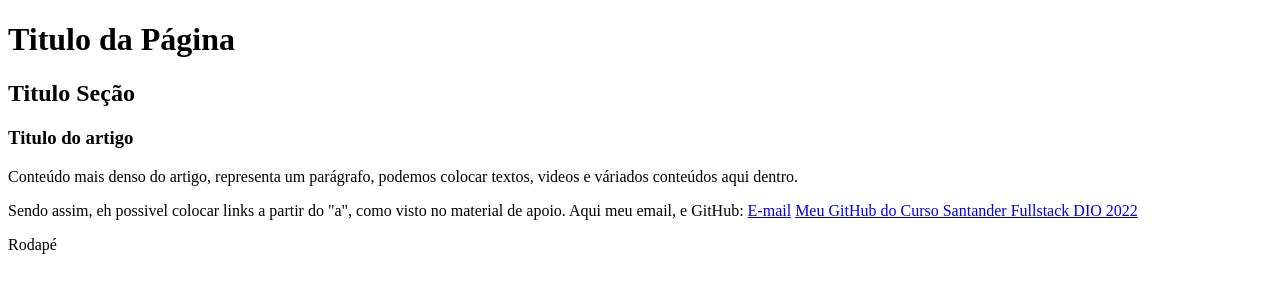
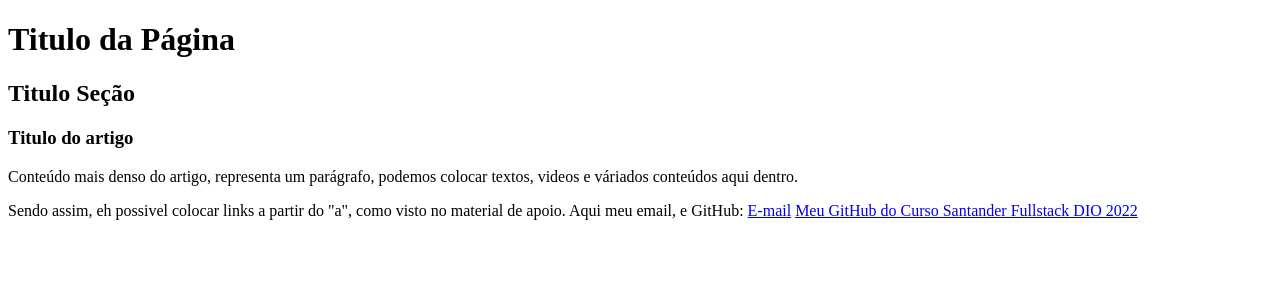
Before and after one commit to Icarogib/EstudoDIOKiko, a plain HTML site: page HTML/Estrutura Base/indexaTextoLink.html in a window 1280 px wide. Drawn offline with Linux system fonts and the light colour scheme.

Commit message:
Update indexaTextoLink.html

```diff
--- a/HTML/Estrutura Base/indexaTextoLink.html
+++ b/HTML/Estrutura Base/indexaTextoLink.html
@@ -23,6 +23,5 @@
                 </p>
             </article>
         </section>
-        <footer>Rodapé</footer>
     </body>
 </html>
```
